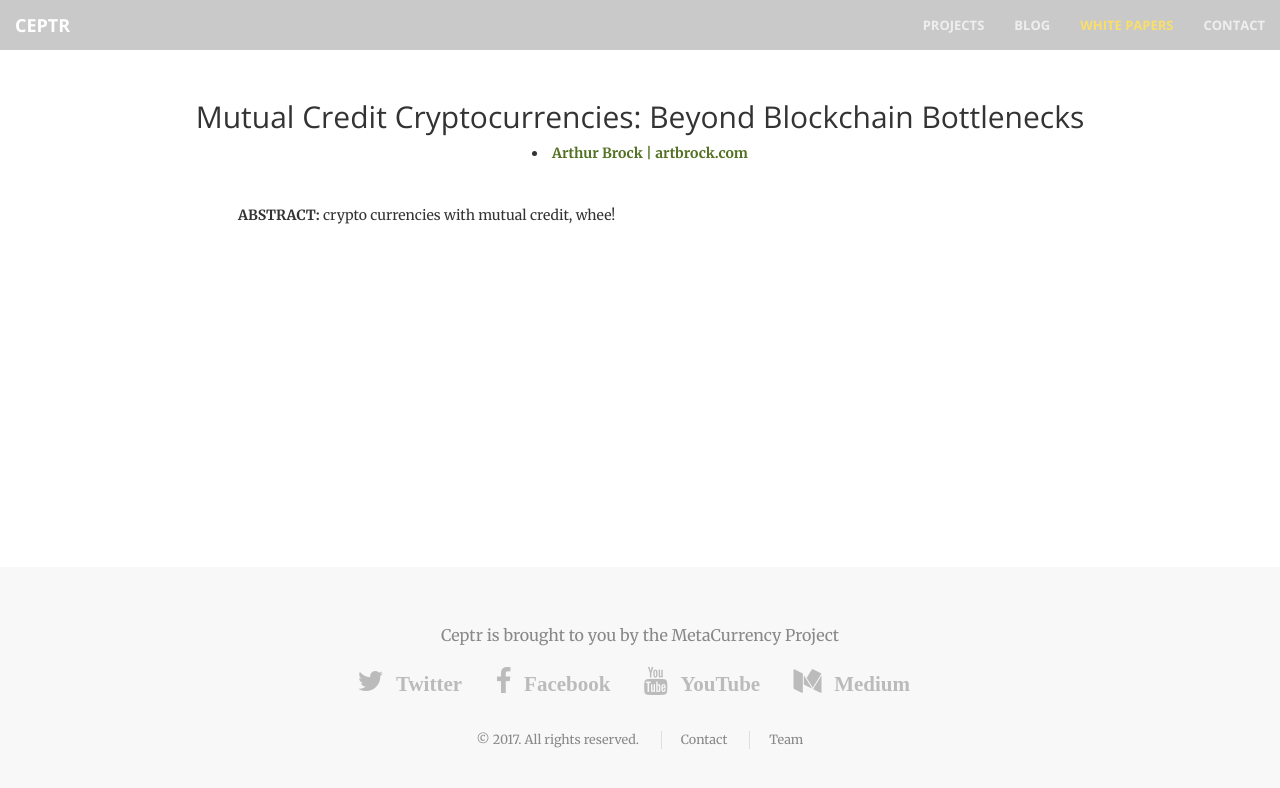
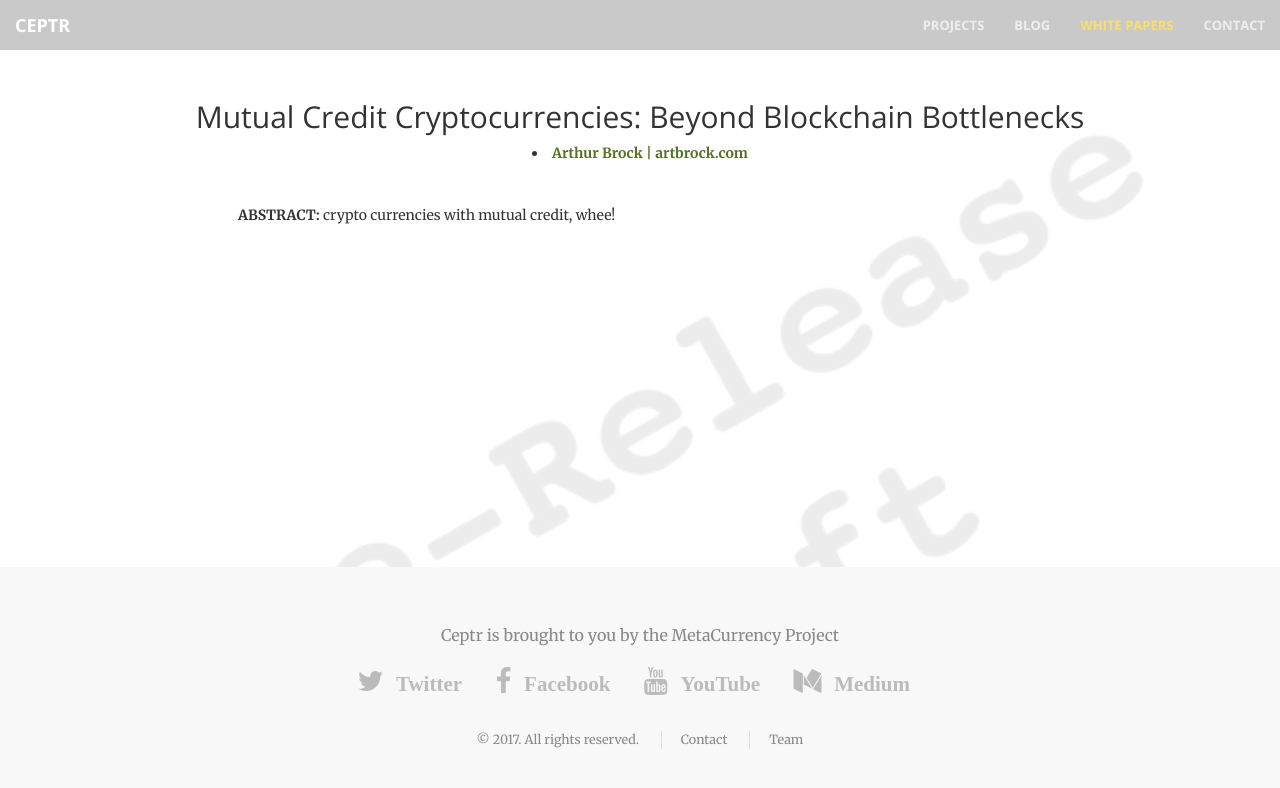
Before and after one commit to metacurrency/ceptr-org, a Jekyll site: the page built from _whitepapers/Crypto.md, in a window 1280 px wide. Shown: the top 788 px of the page. Built offline with Jekyll 4.4.1, drawn with Linux system fonts in a browser that asks for light colours.

Commit message:
Whitepaper draft watermark'

```diff
--- a/_includes/css/custom.css
+++ b/_includes/css/custom.css
@@ -141,6 +141,10 @@ section.project-page .project-links .dropdown-menu>li>a {
 }
 
 /* WHITEPAPER STYLES */
+section.whitepaper.draft {
+  background: url(/images/prerelease-draft.png) center center no-repeat fixed;
+  background-size: 80%;
+}
 .whitepaper div.authors {
   font-weight: bold;
   text-align: center;
--- a/_layouts/whitepaper.html
+++ b/_layouts/whitepaper.html
@@ -1,7 +1,7 @@
 ---
 layout: default
 ---
-<section class="whitepaper">
+<section class="whitepaper {% unless page.status == 'Published' %}draft{% endunless %}">
   <div class="container">
     <div class="row">
       <div class="col-lg-12 text-center">
```
Also changed, not shown: images/prerelease-draft.png (added).
